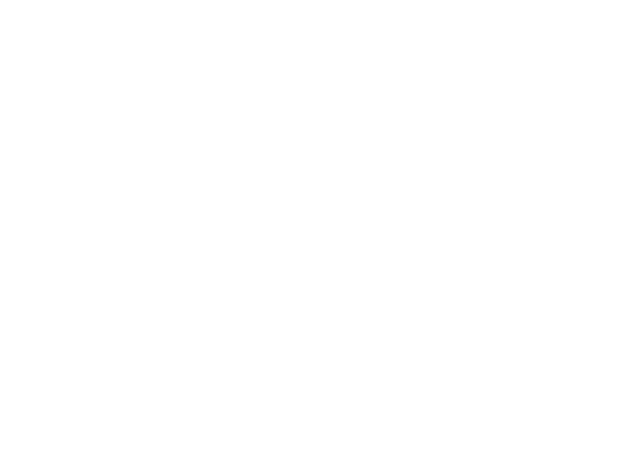
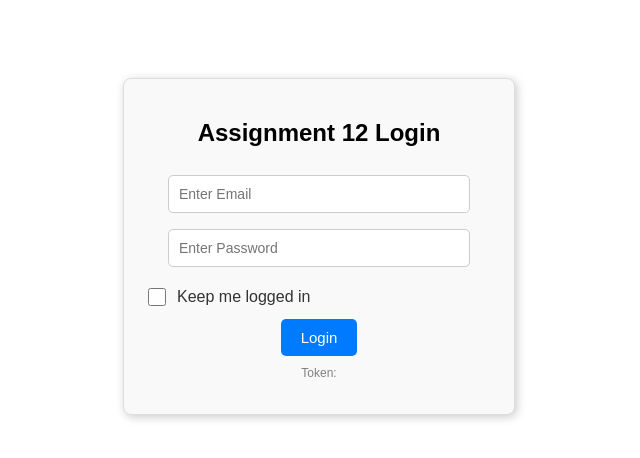
Before and after one commit to RashYash/React-Assignments-New, a React (Vite) app: page /#/ASG-12 in a window 1280 px wide. Before the commit this address had no page. Shown: the top 458 px of the page, without its empty margins (321-961 px from the left). Built offline with nearby package versions, Linux system fonts and the light colour scheme.

Commit message:
added assignments 12 files

```diff
--- a/src/Home.jsx
+++ b/src/Home.jsx
@@ -20,6 +20,7 @@
             <Link to="/ASG-09"><button>Assignment 09</button></Link>
             <Link to="/ASG-10"><button>Assignment 10</button></Link>
             <Link to="/ASG-11"><button>Assignment 11</button></Link>
+            <Link to="/ASG-12"><button>Assignment 12</button></Link>
 
         </div>
 
--- a/src/assignments/Assignment_11.jsx
+++ b/src/assignments/Assignment_11.jsx
@@ -3,7 +3,7 @@
 import "./Assignment_10.css";
 import "./Assignment_11.css";
 
-export default function Assignment_10() {
+export default function Assignment_11() {
   const [email, setEmail] = useState("");
   const [password, setPassword] = useState("");
   const [error, setError] = useState("");
@@ -33,10 +33,12 @@
       })
 
       .catch(function (error) {
-        console.log("error reponse:");
+        console.log("error response:");
         console.log(error);
 
-        setError("Login Failed. Check email or password");
+        setError(
+          error.response?.data?.message || error.message || "Login Failed",
+        );
       });
   }
   function getUserDetails(token) {
--- /dev/null
+++ b/src/assignments/Assignment_12.css
@@ -0,0 +1,14 @@
+.assignment12-keep-logged {
+  display: flex;
+  align-items: center;
+  gap: 8px;
+  margin: 10px 0;
+  font-size: 16px;
+  font-weight: 500;
+  color: #333;
+}
+.assignment12-keep-logged input[type="checkbox"] {
+  width: 18px;
+  height: 18px;
+  cursor: pointer;
+}
--- /dev/null
+++ b/src/assignments/Assignment_12.jsx
@@ -0,0 +1,146 @@
+import { useState, useEffect } from "react";
+import axios from "axios";
+import "./Assignment_10.css";
+import "./Assignment_11.css";
+import "./Assignment_12.css";
+
+export default function Assignment_12() {
+  const [email, setEmail] = useState("");
+  const [password, setPassword] = useState("");
+  const [error, setError] = useState("");
+
+  const [accessToken, setAccessToken] = useState("");
+  const [userDetails, setUserDetails] = useState(null);
+
+  const [keepLoggedIn, setKeepLoggedIn] = useState(false);
+  const [isLoggedIn, setIsLoggedIn] = useState(false);
+
+  function login() {
+    //console.log("Login button clicked");
+    setError("");
+
+    axios
+      .post(
+        "https://auth.dnjs.lk/api/login",
+
+        {
+          email,
+          password,
+        },
+      )
+
+      .then(function (response) {
+        const token = response.data.access_token;
+        if (keepLoggedIn) {
+          localStorage.setItem("token", token);
+        } else {
+          sessionStorage.setItem("token", token);
+        }
+        setAccessToken(token);
+        setIsLoggedIn(true);
+        getUserDetails(token);
+      })
+
+      .catch(function (error) {
+        console.log("error response:");
+        console.log(error);
+
+        setError(
+          error.response?.data?.message || error.message || "Login Failed",
+        );
+      });
+  }
+
+  function getUserDetails(token) {
+    //if (!token) {
+    //token = localStorage.getItem("token") || sessionStorage.getItem("token");
+    //}
+
+    axios
+      .get(
+        "https://auth.dnjs.lk/api/user",
+
+        {
+          headers: {
+            Authorization: "Bearer " + token,
+          },
+        },
+      )
+
+      .then(function (response) {
+        console.log(response);
+        setUserDetails(response.data);
+      })
+      .catch(function (error) {
+        console.log(error);
+      });
+  }
+
+  useEffect(() => {
+    const token =localStorage.getItem("token") || sessionStorage.getItem("token");
+    if (token) {
+      setAccessToken(token);
+      setIsLoggedIn(true);
+      getUserDetails(token);
+    }
+  }, []);
+
+  return (
+    <div className="assignment10-container">
+      {!isLoggedIn && (
+        <>
+          <h2>Assignment 12 Login</h2>
+
+          <input
+            type="text"
+            placeholder="Enter Email"
+            value={email}
+            onChange={(e) => {
+              setEmail(e.target.value);
+              setError("");
+            }}
+            className="assignment10-input"
+          />
+
+          <input
+            type="password"
+            placeholder="Enter Password"
+            value={password}
+            onChange={(e) => {
+              setPassword(e.target.value);
+              setError("");
+            }}
+            className="assignment10-input"
+          />
+
+          <label className="assignment12-keep-logged">
+            <input
+              type="checkbox"
+              checked={keepLoggedIn}
+              onChange={(e) => setKeepLoggedIn(e.target.checked)}
+            />
+            Keep me logged in
+          </label>
+
+          <button onClick={login} className="assignment10-button">
+            Login
+          </button>
+        </>
+      )}
+      <p className="assignment11-token">Token: {accessToken}</p>
+      {isLoggedIn && userDetails && (
+        <div className="assignment11-user-container">
+          <h3>You have logged!</h3>
+          <p>Name: {userDetails.name}</p>
+          <p>Bio: {userDetails.bio}</p>
+          <img
+            //src={userDetails.profile_pic}
+            src={userDetails.avatar}
+            className="assignment11-profile-pic"
+          />
+        </div>
+      )}
+      <p className="assignment10-error">{error}</p>
+    </div>
+  );
+}
--- a/src/assignments/Assignment_9.css
+++ b/src/assignments/Assignment_9.css
@@ -41,11 +41,14 @@
 
 .assignment9-pagination {
   margin-top: 20px;
+  display: flex;
+  justify-content: center;
+  flex-wrap: wrap;
+  gap: 5px;
 }
 
 .assignment9-page-btn {
   padding: 6px 12px;
-  margin: 4px;
   border: none;
   background-color: green;
   color: white;
--- a/src/main.jsx
+++ b/src/main.jsx
@@ -16,6 +16,7 @@
 import Assignment_9 from "./assignments/Assignment_9.jsx";
 import Assignment_10 from "./assignments/Assignment_10.jsx";
 import Assignment_11 from "./assignments/Assignment_11.jsx";
+import Assignment_12 from "./assignments/Assignment_12.jsx";
 
 
 ReactDOM.createRoot(document.getElementById("root")).render(
@@ -37,6 +38,7 @@
       <Route path="/ASG-09" element={<Assignment_9 />} />
       <Route path="/ASG-10" element={<Assignment_10 />} />
       <Route path="/ASG-11" element={<Assignment_11 />} />
+      <Route path="/ASG-12" element={<Assignment_12 />} />
 
 
 
```
